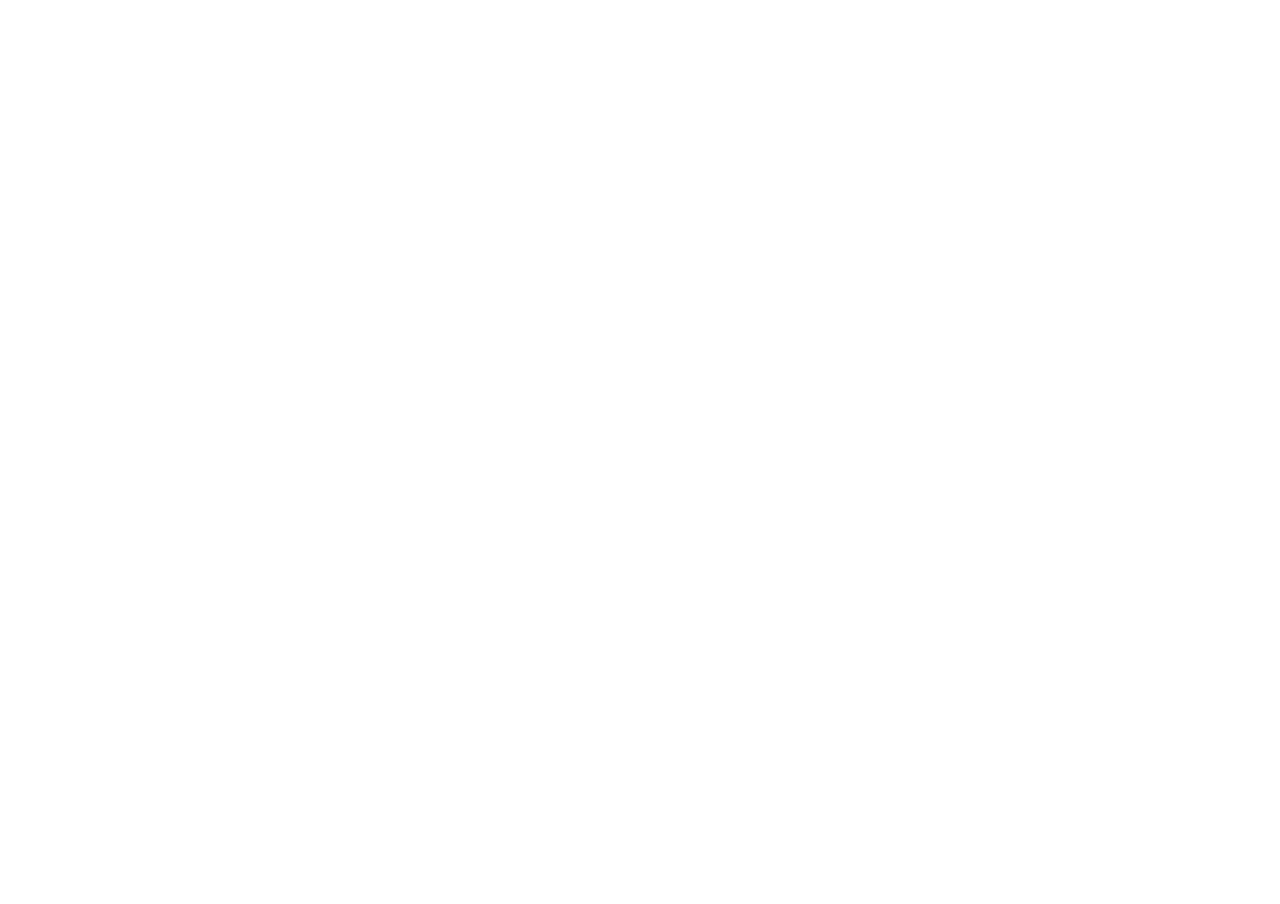
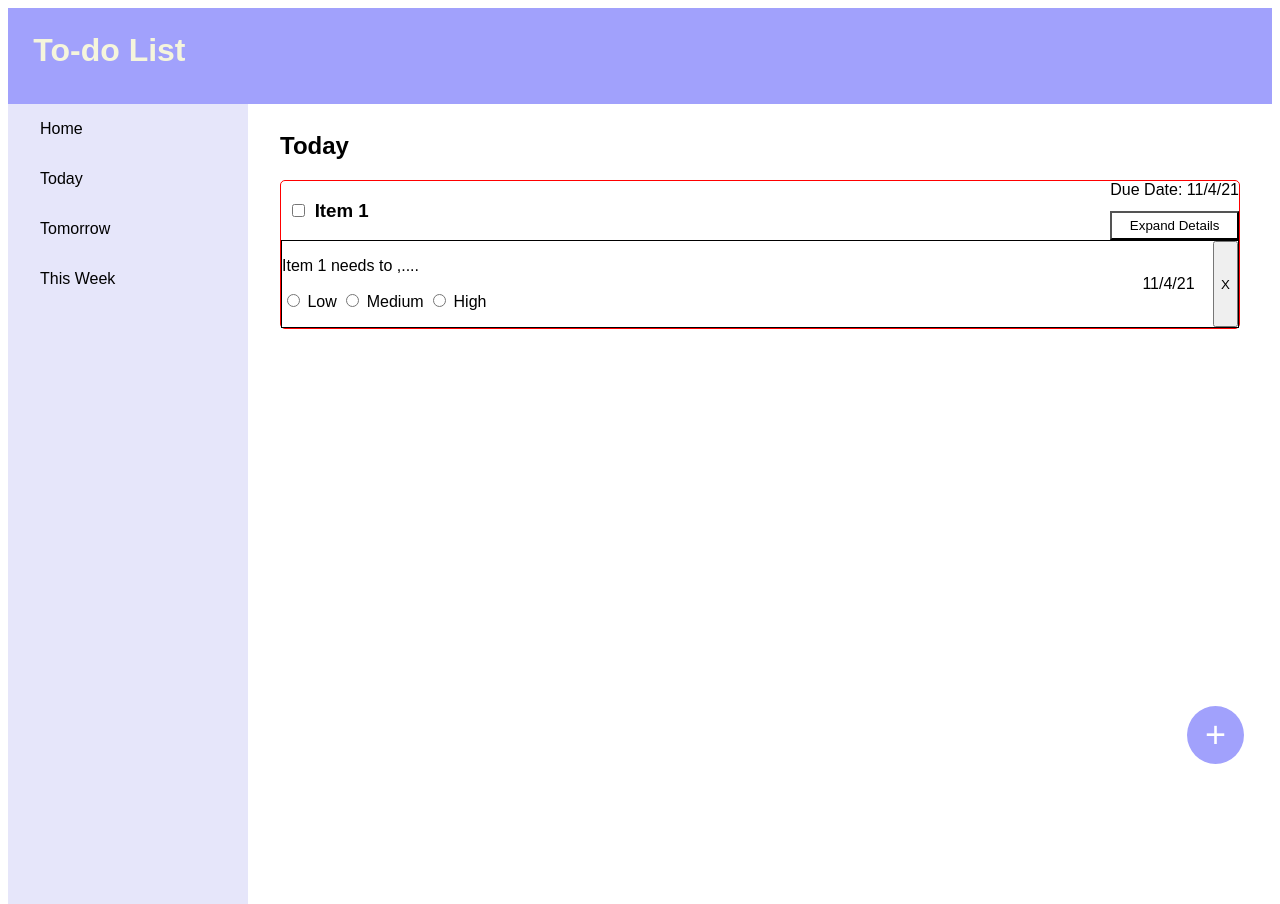
Before and after one commit to michaelhtran120/project-todo-list, a plain HTML site: page index.html in a window 1280 px wide. Before the commit the page ends 800 px from the top, so only its background shows below. Drawn offline with Linux system fonts and the light colour scheme.

Commit message:
layout update

```diff
--- a/index.html
+++ b/index.html
@@ -1,7 +1,54 @@
 <html>
-  <head> </head>
+  <head>
+    <link rel="stylesheet" , href="style.css" />
+  </head>
   <body>
-    <div id="content"></div>
+    <div id="content">
+      <div id="title-container">
+        <h1 id="todo-list-title">To-do List</h1>
+      </div>
+      <div id="to-do-info-container">
+        <nav id="lists-container">
+          <button>Home</button>
+          <button>Today</button>
+          <button>Tomorrow</button>
+          <button>This Week</button>
+        </nav>
+        <div id="todos-container">
+          <h2>Today</h2>
+          <div class="todo-items">
+            <div class="todo-items-summary">
+              <div class="summary-left-side">
+                <input type="checkbox" />
+                <h3>Item 1</h3>
+              </div>
+              <div class="summary-right-side">
+                <span>Due Date: 11/4/21</span>
+                <button>Expand Details</button>
+              </div>
+            </div>
+            <div class="todo-items-info">
+              <div class="info-left-side">
+                <p>Item 1 needs to ,....</p>
+                <form>
+                  <input type="radio" value="low" name="priority" />
+                  <label for="low">Low</label>
+                  <input type="radio" value="medium" name="priority" />
+                  <label for="medium">Medium</label>
+                  <input type="radio" value="high" name="priority" />
+                  <label for="high">High</label>
+                </form>
+              </div>
+              <div class="info-right-side">
+                <span>11/4/21</span>
+                <button>X</button>
+              </div>
+            </div>
+          </div>
+        </div>
+      </div>
+      <button id="add-todo-btn">+</button>
+    </div>
     <script src="main.js"></script>
   </body>
 </html>
--- /dev/null
+++ b/style.css
@@ -0,0 +1,123 @@
+:root {
+  --dark-lavender: rgb(161, 161, 252);
+}
+
+html {
+  font-family: "montserrat", sans-serif;
+  height: 100vh;
+  width: 100vw;
+}
+
+#title-container {
+  background-color: var(--dark-lavender);
+  color: beige;
+  height: 6em;
+}
+
+#title-container h1 {
+  position: relative;
+  top: 25%;
+  left: 2%;
+}
+
+#to-do-info-container {
+  display: flex;
+  position: relative;
+}
+
+#lists-container {
+  display: flex;
+  flex-direction: column;
+  width: 20%;
+  height: 100vh;
+  position: relative;
+  left: 0;
+  background-color: lavender;
+}
+
+#lists-container button {
+  text-align: left;
+  font-size: 16px;
+  padding: 1em 2em;
+  border: none;
+  background-color: lavender;
+  cursor: pointer;
+}
+
+#todos-container {
+  display: block;
+  width: 80%;
+  padding: 0.5em 2em;
+}
+
+.todo-items {
+  border: 1px solid red;
+  border-radius: 5px;
+}
+
+/* Todo Item Summary */
+
+.todo-items-summary {
+  display: flex;
+  justify-content: space-between;
+}
+
+.summary-left-side {
+  display: flex;
+}
+
+.summary-left-side input {
+  align-self: center;
+  width: 2em;
+}
+
+.summary-right-side {
+  display: flex;
+  flex-direction: column;
+  justify-content: space-between;
+}
+
+.summary-right-side button {
+  padding: 5px;
+  background-color: white;
+}
+
+.todo-items-info {
+  display: flex;
+  border: 1px solid black;
+}
+
+.info-left-side {
+  flex: 1;
+}
+
+.info-right-side {
+  display: flex;
+  justify-content: space-between;
+  width: 10%;
+}
+
+.todo-items-info p {
+  grid-column: 1 / 6;
+}
+.todo-items-info span {
+  text-align: center;
+  align-self: center;
+}
+
+/* .hidden {
+  display: none;
+  opacity: 0;
+} */
+
+#add-todo-btn {
+  position: absolute;
+  bottom: 1em;
+  right: 1em;
+  font-size: 36px;
+  border-radius: 100%;
+  border: none;
+  padding: 8px 18px;
+  background-color: var(--dark-lavender);
+  color: white;
+}
```
